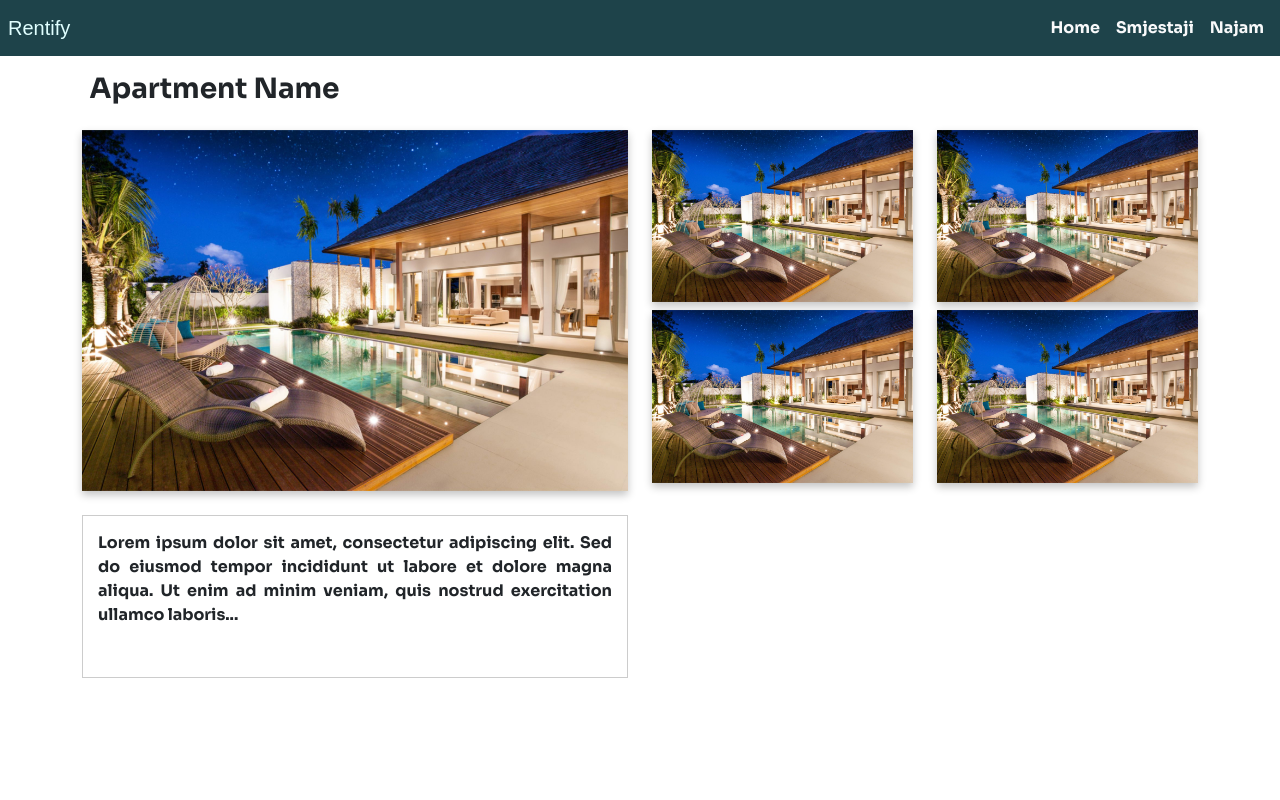
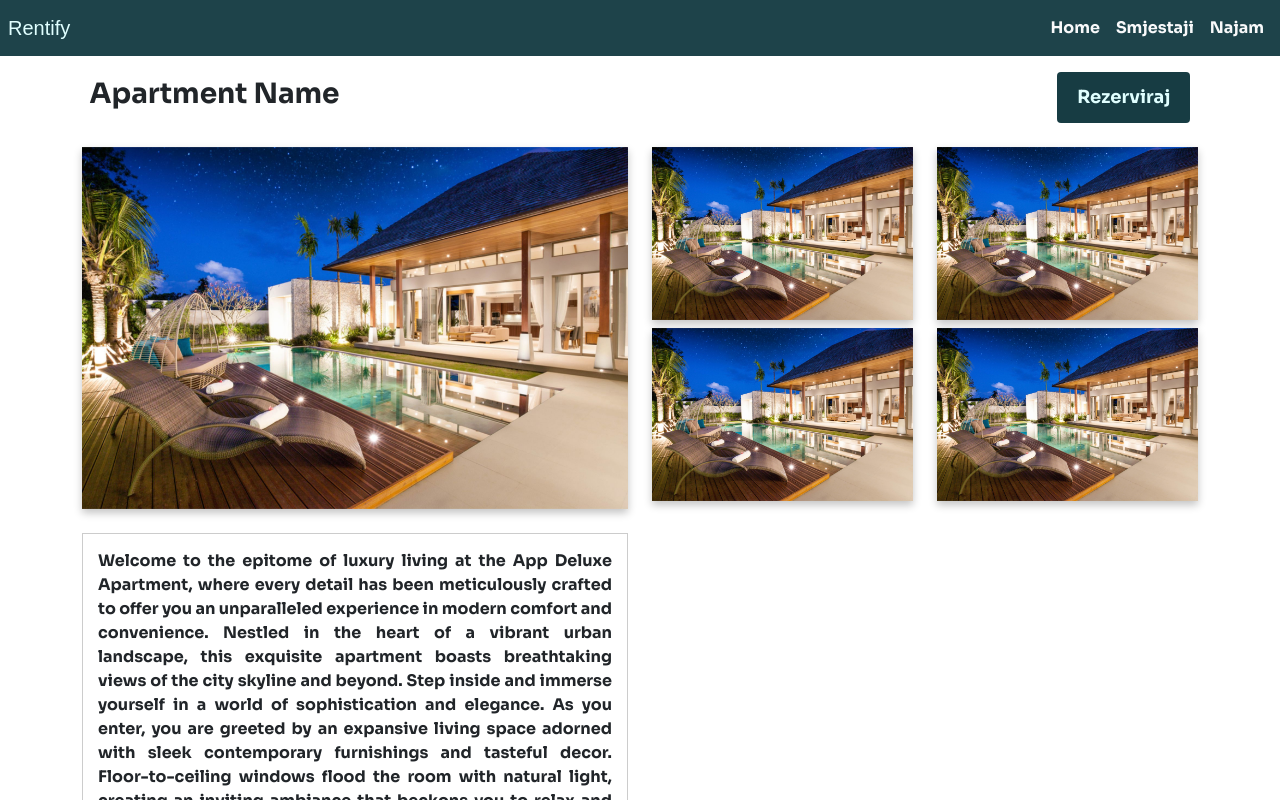
Before and after one commit to lsebalj1/rentify-frontend, a Vue app: page /odabrani-smjestaj in a window 1280 px wide. Shown: the top 800 px of the page. Built offline with nearby package versions, Linux system fonts and the light colour scheme.

Commit message:
Odvajanje contenta za Najam i Smjestaje pt.2

```diff
--- a/package.json
+++ b/package.json
@@ -10,9 +10,10 @@
   "dependencies": {
     "axios": "^1.6.2",
     "bootstrap": "^5.3.2",
+    "bootstrap-vue": "^2.23.1",
     "core-js": "^3.8.3",
     "popper.js": "^1.16.1",
-    "vue": "^3.2.13",
+    "vue": "^3.4.15",
     "vue-router": "^4.2.5"
   },
   "devDependencies": {
--- a/src/components/NajamFlexContainer.vue
+++ b/src/components/NajamFlexContainer.vue
@@ -5,7 +5,7 @@
         <h2 class="container-name">{{ name }}</h2>
         <p class="container-description">{{ description }}</p>
       </div>
-      <button class="container-button" @click="buttonClick">Click me</button>
+      <button class="container-button" @click="buttonClick">Visit</button>
     </div>
   </template>
 
--- a/src/components/OdabraniSmjestajDescription.vue
+++ b/src/components/OdabraniSmjestajDescription.vue
@@ -2,7 +2,15 @@
     <div class="container mt-4">
         <div class="row">
           <div class="col-md-6">
-            <p class="description-text">Lorem ipsum dolor sit amet, consectetur adipiscing elit. Sed do eiusmod tempor incididunt ut labore et dolore magna aliqua. Ut enim ad minim veniam, quis nostrud exercitation ullamco laboris...</p>
+            <p class="description-text">Welcome to the epitome of luxury living at the App Deluxe Apartment, where every detail has been meticulously crafted to offer you an unparalleled experience in modern comfort and convenience.
+
+Nestled in the heart of a vibrant urban landscape, this exquisite apartment boasts breathtaking views of the city skyline and beyond. Step inside and immerse yourself in a world of sophistication and elegance.
+
+As you enter, you are greeted by an expansive living space adorned with sleek contemporary furnishings and tasteful decor. Floor-to-ceiling windows flood the room with natural light, creating an inviting ambiance that beckons you to relax and unwind.
+
+The open-concept layout seamlessly transitions into a state-of-the-art kitchen equipped with top-of-the-line appliances and premium finishes. Whether you're a culinary enthusiast or simply enjoy the occasional home-cooked meal, you'll find everything you need to channel your inner chef and create gourmet delights with ease.
+
+</p>
           </div>
         </div>
       </div>
--- /dev/null
+++ b/src/components/RezervirajPopupForm.vue
@@ -0,0 +1,14 @@
+<template>
+    <div>
+        <h1>Forma</h1>
+    </div>
+</template>
+
+  <script>
+  export default {
+    name: 'RezervirajPopupForm',
+  };
+  </script>
+
+  <style scoped>
+  </style>
--- a/src/components/SmjestajFlexContainer.vue
+++ b/src/components/SmjestajFlexContainer.vue
@@ -5,7 +5,7 @@
       <h2 class="container-name">{{ name }}</h2>
       <p class="container-description">{{ description }}</p>
     </div>
-    <button class="container-button" @click="buttonClick">Click me</button>
+    <button class="container-button" @click="buttonClick">Visit</button>
   </div>
 </template>
 
--- a/src/components/WelcomeSection.vue
+++ b/src/components/WelcomeSection.vue
@@ -2,7 +2,7 @@
     <div class="welcome-section">
       <div class="background-box">
         <h1 class="huge-heading">DOBRODOŠLI U SVIJET UDOBNOSTI</h1>
-        <p class="huge-text">VAŠ PUT DO SAVRŠENOG SMJEŠTAJA ILI NAJMA POČINJE OVDJE</p>
+        <p class="huge-text">VAŠ PUT DO SAVRŠENOG SMJEŠTAJA ILI ŽELJENOG NAJMA POČINJE OVDJE</p>
       </div>
     </div>
   </template>
--- a/src/router/router.js
+++ b/src/router/router.js
@@ -3,7 +3,8 @@ import HomeScreen from '../views/HomeScreen.vue';
 import SmjestajiScreen from '../views/SmjestajiScreen.vue';
 import NajamScreen from '../views/NajamScreen.vue';
 import OdabraniSmjestajScreen from '../views/OdabraniSmjestajScreen.vue';
-import OdabraniNajamScreen from '../views/OdabraniNajamScreen.vue'
+import OdabraniNajamScreen from '../views/OdabraniNajamScreen.vue';
+import RezervirajPopupForm from '../components/RezervirajPopupForm.vue';
 
 // routes
 const routes = [
@@ -13,6 +14,7 @@ const routes = [
     { path: '/najam', name: 'najam', component: NajamScreen, meta: {title: "Rentify - Najam"} },
     { path: '/odabrani-smjestaj', name: 'odabrani-smjestaj', component: OdabraniSmjestajScreen, meta: {title: "Rentify - Smjestaji"} },
     { path: '/odabrani-najam', name: 'odabrani-najam', component: OdabraniNajamScreen, meta: {title: "Rentify - Najam"} },
+    { path: '/popup-form', name: 'popup-form', component: RezervirajPopupForm },
 ];
 
 // router
--- a/src/views/OdabraniNajamScreen.vue
+++ b/src/views/OdabraniNajamScreen.vue
@@ -1,6 +1,12 @@
 <template>
     <div>
-      <h3 class="mt-3 smjestaj-ime">{{ najamIme }}</h3>
+        <div class="d-flex justify-content-between align-items-center">
+            <h3 class="mt-3 najam-ime">{{ najamIme }}</h3>
+            <router-link to="/popup-form" v-slot="{ navigate }">
+                <button class="rezerviraj-button" @click="navigate" role="link"> Rezerviraj</button>
+            </router-link>
+    </div>
+
       <OdabraniNajamScreenSlike></OdabraniNajamScreenSlike>
       <OdabraniNajamDescription></OdabraniNajamDescription>
     </div>
@@ -26,8 +32,24 @@ import OdabraniNajamDescription from '@/components/OdabraniNajamDescription.vue'
   </script>
 
   <style scoped>
-  .smjestaj-ime {
-    text-align: left;
-    margin-left: 7%;
-  }
+.d-flex{
+  margin-left: 7%;
+  margin-right: 7%;
+}
+
+.najam-ime {
+  text-align: left;
+}
+
+.rezerviraj-button{
+    background-color: #173c43;
+    margin-top: 16px;
+    color: lightcyan;
+    border: none;
+    border-radius: 4px;
+    cursor: pointer;
+    transition: background-color 0.3s ease;
+    padding: 12px 20px;
+    font-size: 18px;
+}
   </style>
--- a/src/views/OdabraniSmjestajScreen.vue
+++ b/src/views/OdabraniSmjestajScreen.vue
@@ -1,6 +1,11 @@
 <template>
   <div>
-    <h3 class="mt-3 smjestaj-ime">{{ smjestajIme }}</h3>
+    <div class="d-flex justify-content-between align-items-center">
+      <h3 class="mt-3 smjestaj-ime">{{ smjestajIme }}</h3>
+      <router-link to="/popup-form" v-slot="{ navigate }">
+        <button class="rezerviraj-button" @click="navigate" role="link"> Rezerviraj</button>
+      </router-link>
+    </div>
     <OdabraniSmjestajScreenSlike></OdabraniSmjestajScreenSlike>
     <OdabraniSmjestajDescription></OdabraniSmjestajDescription>
   </div>
@@ -28,8 +33,25 @@ export default {
 </script>
 
 <style scoped>
+
+.d-flex{
+  margin-left: 7%;
+  margin-right: 7%;
+}
+
 .smjestaj-ime {
   text-align: left;
-  margin-left: 7%;
+}
+
+.rezerviraj-button{
+    background-color: #173c43;
+    margin-top: 16px;
+    color: lightcyan;
+    border: none;
+    border-radius: 4px;
+    cursor: pointer;
+    transition: background-color 0.3s ease;
+    padding: 12px 20px;
+    font-size: 18px;
 }
 </style>
```
Also changed, not shown: src/main.js (+8 -1 lines), 1 other file (tests, documents, lock files or other folders).
